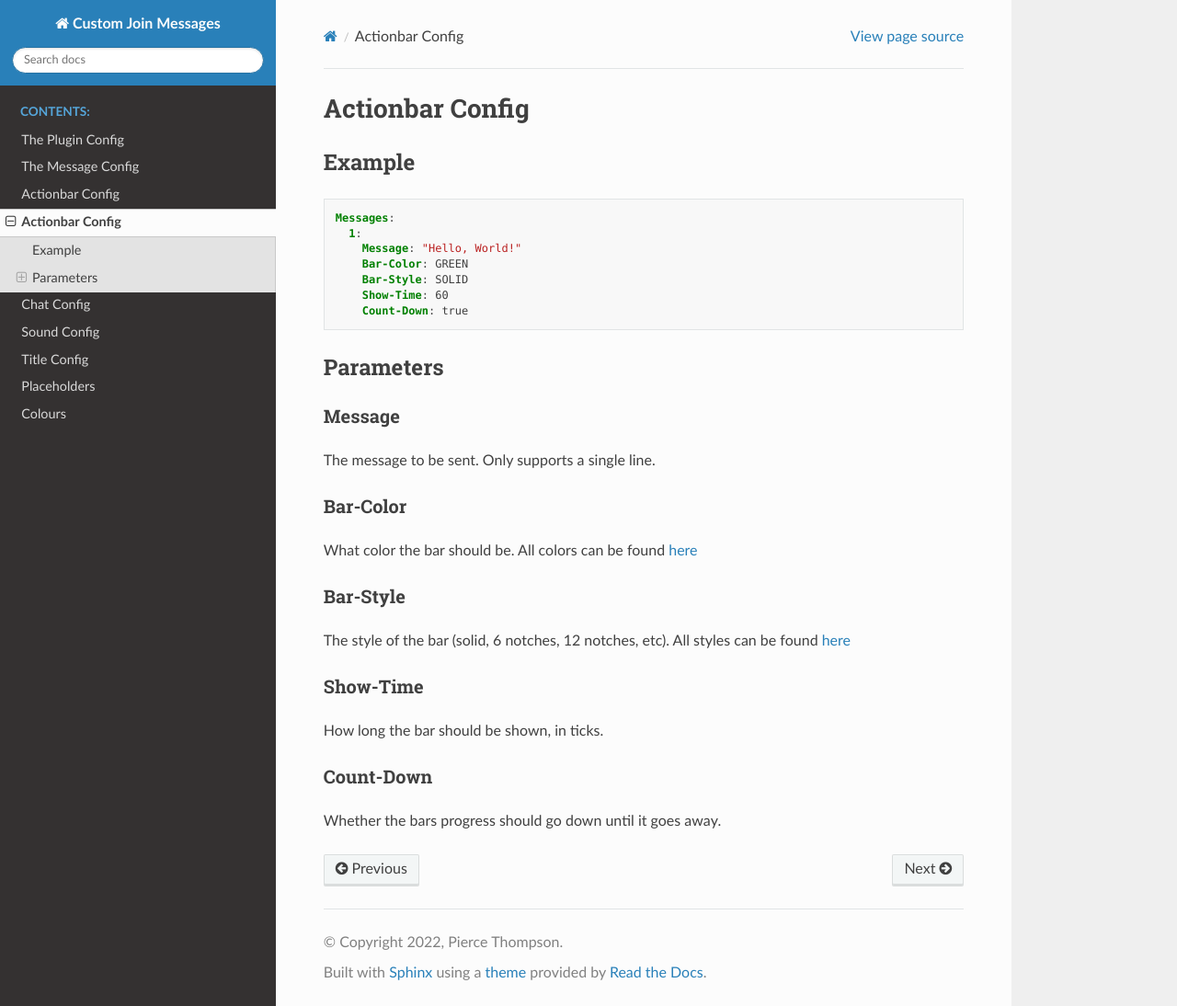
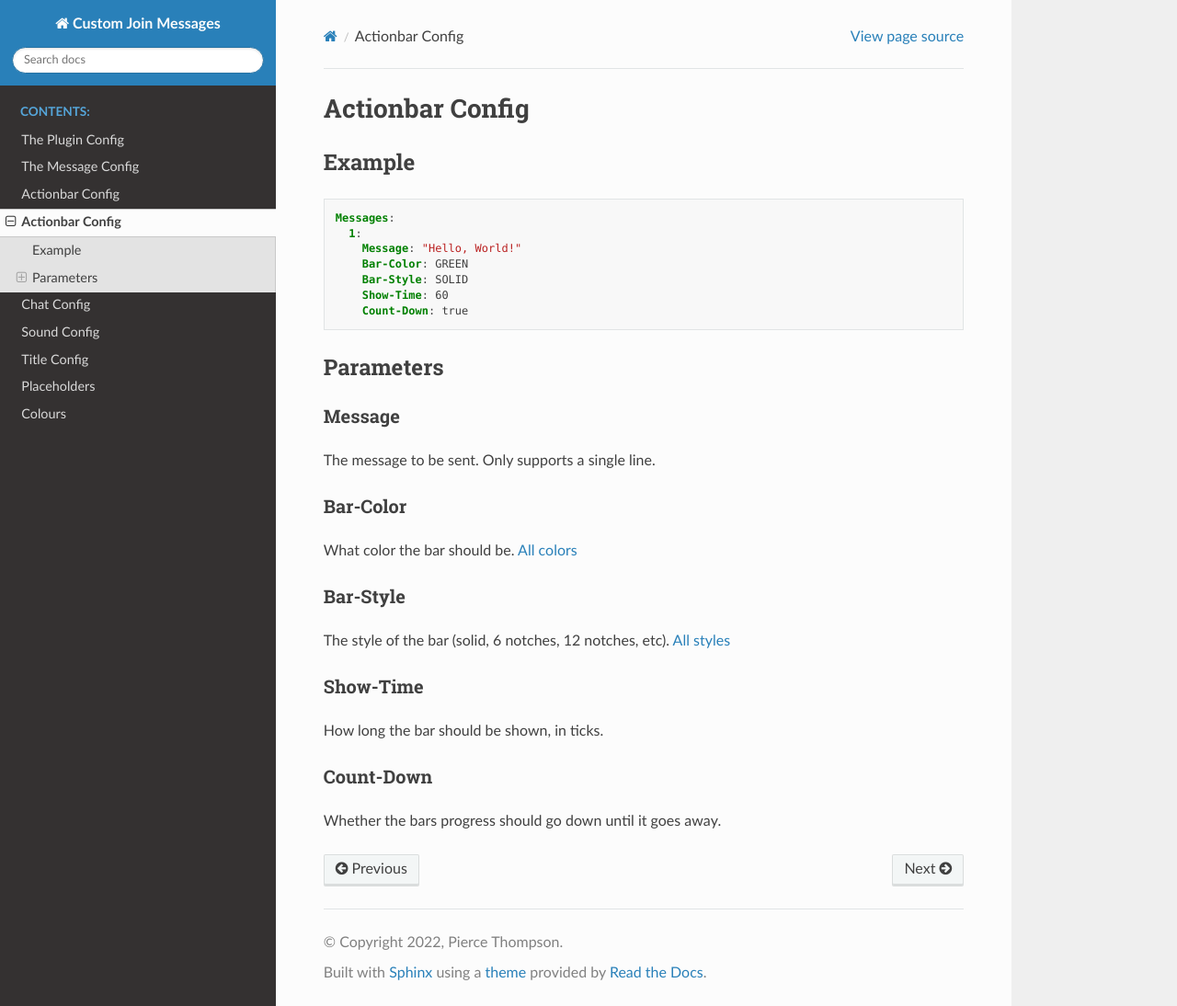
Before and after one commit to Insprill/custom-join-messages, a Sphinx documentation site: the page built from docs/bossbar.rst, in a window 1280 px wide and 1094 px high. Shown: the whole window at 92% size. Built offline with Sphinx 7.4.7 and the Read the Docs theme 2.0.0, drawn with Linux system fonts in a browser that asks for light colours.

Commit message:
Fix duplicate target in bossbar docs

```diff
--- a/docs/bossbar.rst
+++ b/docs/bossbar.rst
@@ -24,11 +24,11 @@ The message to be sent. Only supports a single line.
 
 Bar-Color
 ^^^^^^^^^
-What color the bar should be. All colors can be found `here <https://hub.spigotmc.org/javadocs/spigot/org/bukkit/boss/BarColor.html>`_
+What color the bar should be. `All colors <https://hub.spigotmc.org/javadocs/spigot/org/bukkit/boss/BarColor.html>`_
 
 Bar-Style
 ^^^^^^^^^
-The style of the bar (solid, 6 notches, 12 notches, etc). All styles can be found `here <https://hub.spigotmc.org/javadocs/spigot/org/bukkit/boss/BarStyle.html>`_
+The style of the bar (solid, 6 notches, 12 notches, etc). `All styles <https://hub.spigotmc.org/javadocs/spigot/org/bukkit/boss/BarStyle.html>`_
 
 
 Show-Time
```
